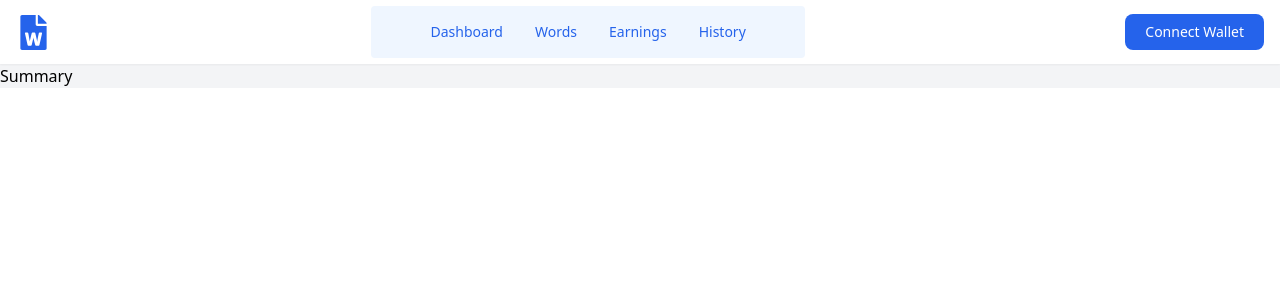
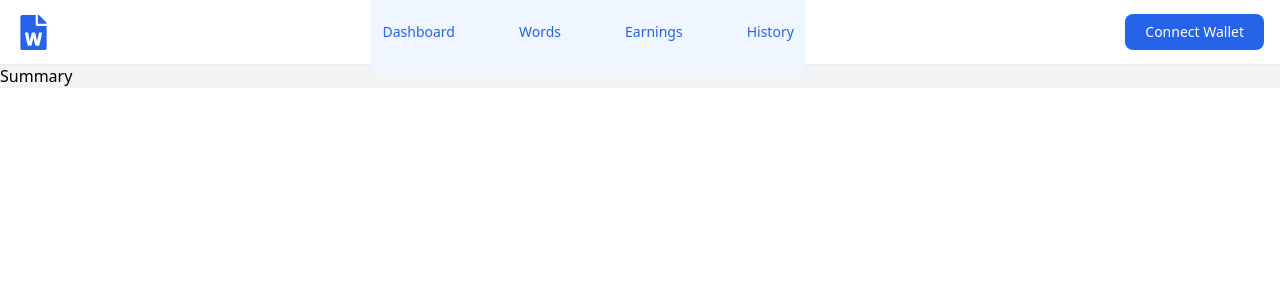
Before and after one commit to kwakyebrilliant/playme, a React (Create React App) app: page /summary in a window 1280 px wide. Shown: the top 300 px of the page. Built offline with nearby package versions, Linux system fonts and the light colour scheme; the HTML template or start-up script is replaced by a standard one.

Commit message:
dash nav updates

```diff
--- a/src/dashboard/DashboardNav.js
+++ b/src/dashboard/DashboardNav.js
@@ -39,10 +39,10 @@ function DashboardNav() {
       aria-label="Site Nav"
       className="hidden bg-blue-50 rounded mx-80 p-4 items-center justify-center gap-8 text-sm font-medium lg:flex lg:w-0 lg:flex-1"
     >
-      <a className="text-blue-600" href="">Dashboard</a>
-      <a className="text-blue-600" href="">Words</a>
-      <a className="text-blue-600" href="">Earnings</a>
-      <a className="text-blue-600" href="">History</a>
+      <a className="text-blue-600 p-4 hover:rounded hover:bg-blue-200" href="">Dashboard</a>
+      <a className="text-blue-600 p-4 hover:rounded hover:bg-blue-200" href="">Words</a>
+      <a className="text-blue-600 p-4 hover:rounded hover:bg-blue-200" href="">Earnings</a>
+      <a className="text-blue-600 p-4 hover:rounded hover:bg-blue-200" href="">History</a>
     </nav>
 
     <div className="hidden items-center gap-4 lg:flex">
```
